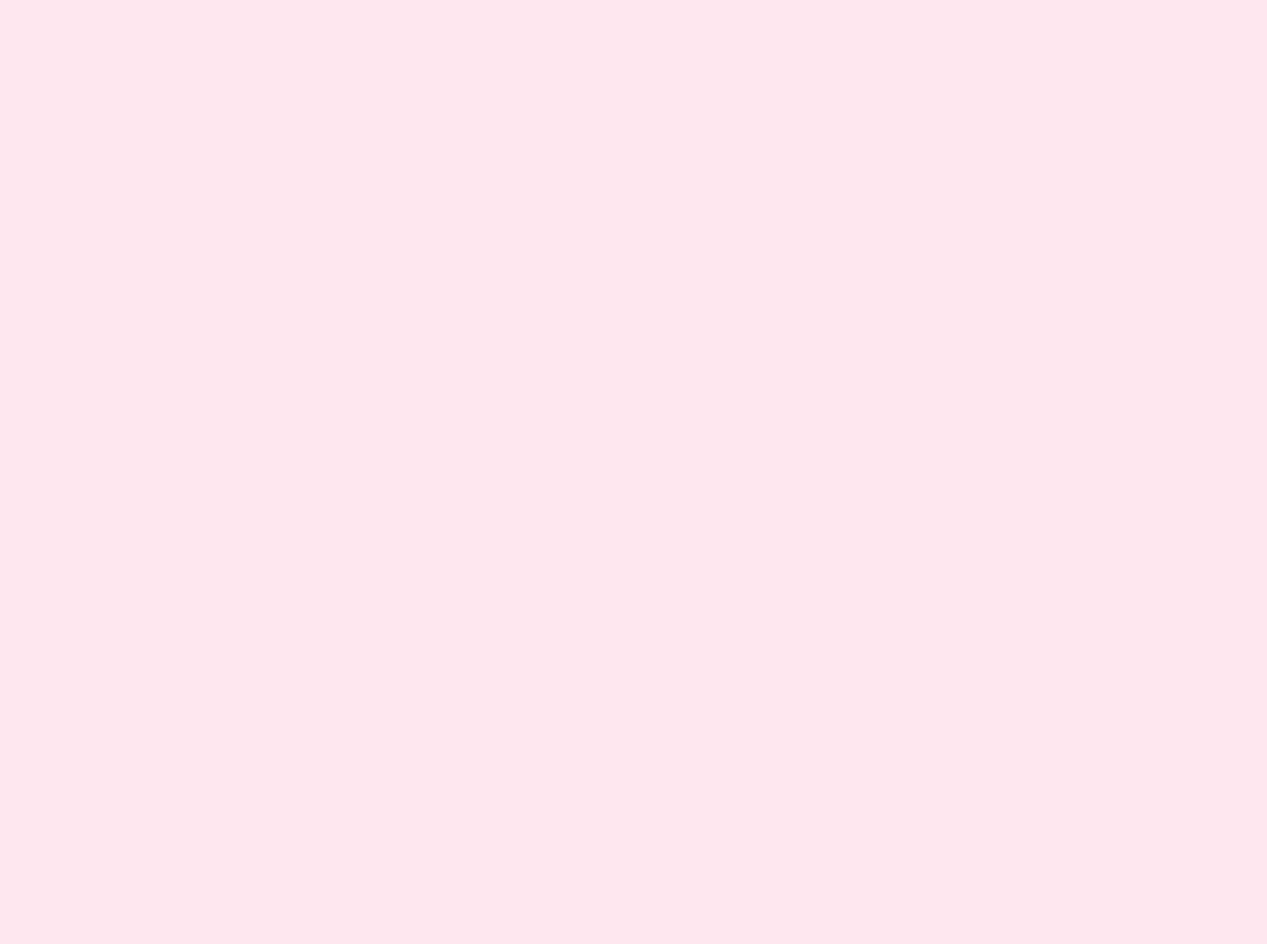
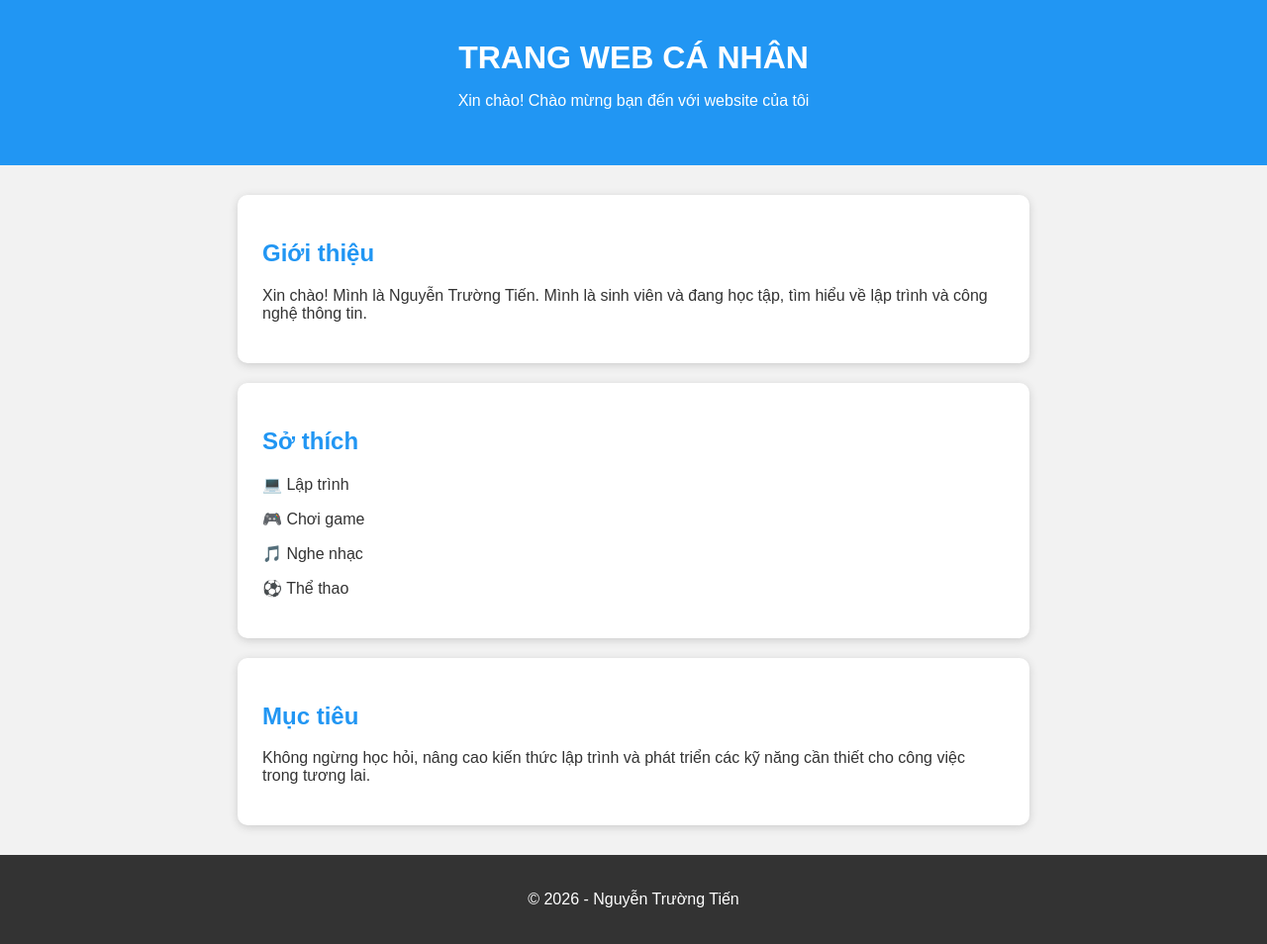
Before and after one commit to trwongtien-sudo/website-ca-nhan, a plain HTML site: page index.html in a window 1280 px wide. Shown: the whole page at 99% size. Before the commit the page ends 800 px from the top, so only its background shows below. Drawn offline with Linux system fonts and the light colour scheme.

Commit message:
Add files via upload

```diff
--- a/index.html
+++ b/index.html
@@ -2,62 +2,94 @@
 <html lang="vi">
 <head>
     <meta charset="UTF-8">
-    <title>Trái tim chạy</title>
+    <meta name="viewport" content="width=device-width, initial-scale=1.0">
+    <title>Trang Web Cá Nhân</title>
 
     <style>
         body {
+            font-family: Arial, sans-serif;
             margin: 0;
-            height: 100vh;
-            background: #ffe6f0;
-            overflow: hidden;
+            background-color: #f2f2f2;
+            color: #333;
         }
 
-        .heart {
-            position: absolute;
-            top: 45%;
-            left: 0;
-            font-size: 80px;
-            animation: chay 5s linear infinite;
+        .header {
+            background-color: #2196F3;
+            color: white;
+            text-align: center;
+            padding: 40px;
         }
 
-        .chan {
-            font-size: 45px;
-            text-align: center;
-            margin-top: -15px;
-            animation: nhay 0.2s infinite alternate;
+        .header h1 {
+            margin: 0;
         }
 
-        @keyframes chay {
-            0% {
-                left: -150px;
-            }
-
-            50% {
-                left: 45%;
-            }
-
-            100% {
-                left: 100%;
-            }
+        .content {
+            width: 80%;
+            max-width: 800px;
+            margin: 30px auto;
         }
 
-        @keyframes nhay {
-            from {
-                transform: translateY(0);
-            }
+        .box {
+            background-color: white;
+            padding: 25px;
+            margin-bottom: 20px;
+            border-radius: 10px;
+            box-shadow: 0 2px 8px #ccc;
+        }
 
-            to {
-                transform: translateY(-12px);
-            }
+        .box h2 {
+            color: #2196F3;
+        }
+
+        .footer {
+            background-color: #333;
+            color: white;
+            text-align: center;
+            padding: 20px;
         }
     </style>
 </head>
 
 <body>
 
-    <div class="heart">
-        ❤️
-        <div class="chan">🦵 🦵</div>
+    <div class="header">
+        <h1>TRANG WEB CÁ NHÂN</h1>
+        <p>Xin chào! Chào mừng bạn đến với website của tôi</p>
+    </div>
+
+    <div class="content">
+
+        <div class="box">
+            <h2>Giới thiệu</h2>
+            <p>
+                Xin chào! Mình là Nguyễn Trường Tiến.
+                Mình là sinh viên và đang học tập, tìm hiểu về
+                lập trình và công nghệ thông tin.
+            </p>
+        </div>
+
+        <div class="box">
+            <h2>Sở thích</h2>
+            <p>💻 Lập trình</p>
+            <p>🎮 Chơi game</p>
+            <p>🎵 Nghe nhạc</p>
+            <p>⚽ Thể thao</p>
+        </div>
+
+        <div class="box">
+            <h2>Mục tiêu</h2>
+            <p>
+                Không ngừng học hỏi, nâng cao kiến thức lập trình
+                và phát triển các kỹ năng cần thiết cho công việc
+                trong tương lai.
+            </p>
+        </div>
+
+    </div>
+
+    <div class="footer">
+        <p>© 2026 - Nguyễn Trường Tiến</p>
     </div>
 
 </body>
```
